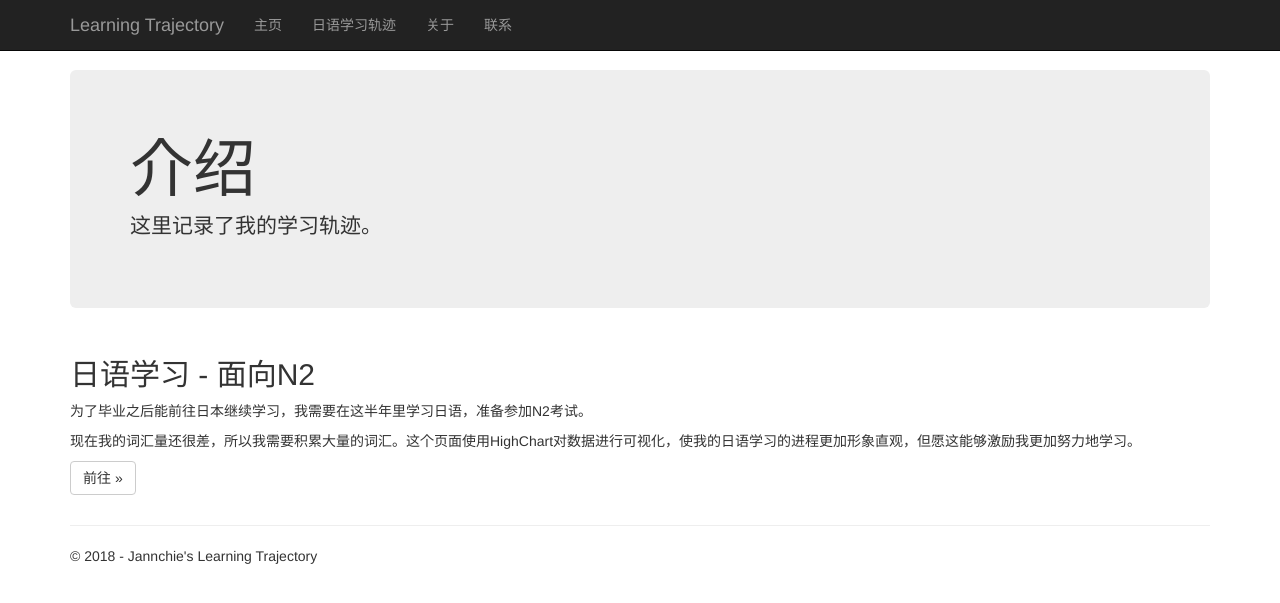
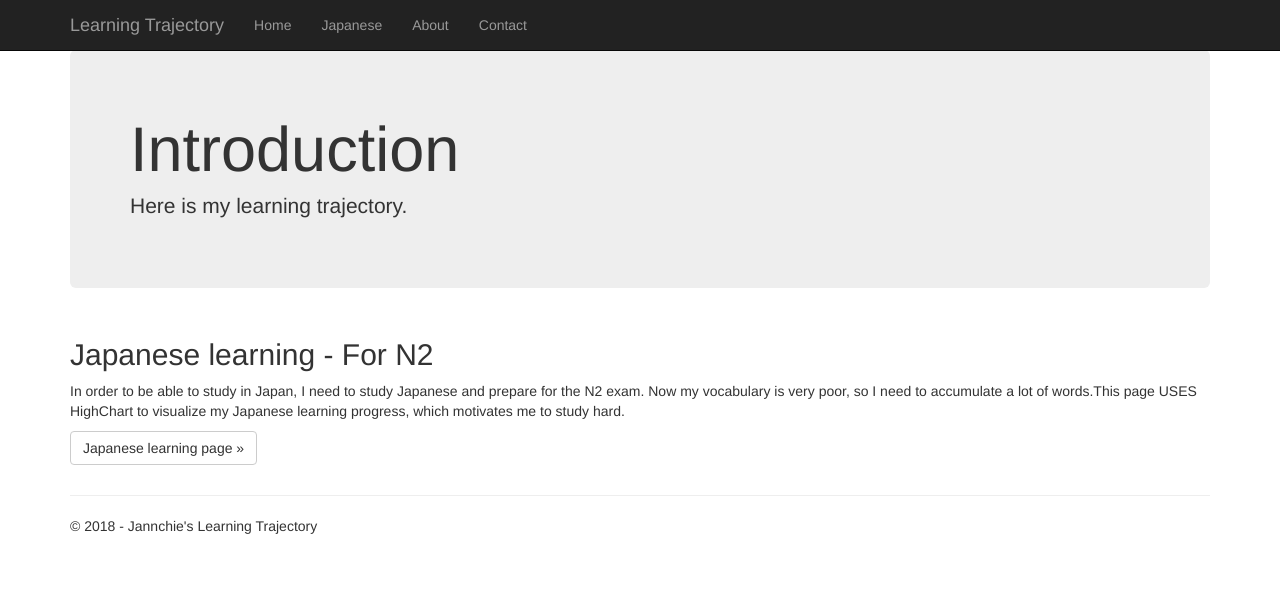
Before and after one commit to Jannchie/LearningTrajectory, a Flask app: page / in a window 1280 px wide. Shown: the top 603 px of the page. Run offline with Flask 2, Linux system fonts and the light colour scheme; parts of the project's set-up code (start-up, migrations or seed data) failed here and were passed over; some libraries are stand-ins or nearby versions.

Commit message:
Revert "数据库链接"
This reverts commit 617db38c40a2846ffdae9d4731a6df295e768332.

```diff
--- a/LearningTrajectory/LearningTrajectory/templates/index.html
+++ b/LearningTrajectory/LearningTrajectory/templates/index.html
@@ -3,19 +3,19 @@
 {% block content %}
 
 <div class="jumbotron">
-    <h1>介绍</h1>
-    <p class="lead">这里记录了我的学习轨迹。</p>
+    <h1>Introduction</h1>
+    <p class="lead">Here is my learning trajectory.</p>
 </div>
 
 <div class="row">
     <div class="col-md-12">
-        <h2>日语学习 - 面向N2</h2>
+        <h2>Japanese learning - For N2</h2>
         <p>
-            为了毕业之后能前往日本继续学习，我需要在这半年里学习日语，准备参加N2考试。</p>
-        <p>
-            现在我的词汇量还很差，所以我需要积累大量的词汇。这个页面使用HighChart对数据进行可视化，使我的日语学习的进程更加形象直观，但愿这能够激励我更加努力地学习。
+            In order to be able to study in Japan, I need to study Japanese and prepare for the N2 exam.
+            Now my vocabulary is very poor, so I need to accumulate a lot of words.This page USES HighChart
+            to visualize my Japanese learning progress, which motivates me to study hard.
         </p>
-        <p><a class="btn btn-default" href="japanese">前往 &raquo;</a></p>
+        <p><a class="btn btn-default" href="japanese">Japanese learning page &raquo;</a></p>
     </div>
 </div>
 
--- a/LearningTrajectory/LearningTrajectory/templates/layout.html
+++ b/LearningTrajectory/LearningTrajectory/templates/layout.html
@@ -23,10 +23,10 @@
             </div>
             <div class="navbar-collapse collapse">
                 <ul class="nav navbar-nav">
-                    <li><a href="{{ url_for('home') }}">主页</a></li>
-                    <li><a href="{{ url_for('japanese') }}">日语学习轨迹</a></li>
-                    <li><a href="{{ url_for('about') }}">关于</a></li>
-                    <li><a href="{{ url_for('contact') }}">联系</a></li>
+                    <li><a href="{{ url_for('home') }}">Home</a></li>
+                    <li><a href="{{ url_for('japanese') }}">Japanese</a></li>
+                    <li><a href="{{ url_for('about') }}">About</a></li>
+                    <li><a href="{{ url_for('contact') }}">Contact</a></li>
                 </ul>
             </div>
         </div>
--- a/LearningTrajectory/LearningTrajectory/views.py
+++ b/LearningTrajectory/LearningTrajectory/views.py
@@ -1,4 +1,3 @@
-# coding=utf-8
 """
 Routes and views for the flask application.
 """
@@ -8,48 +7,47 @@
 from flask import render_template
 from LearningTrajectory import app
 from LearningTrajectory.database import db
-from LearningTrajectory.JapaneseVocabularyTrajectory import JapaneseVocabularyTrajectory
-import json
-
+from LearningTrajectory.models.jp import Jp
 @app.route('/')
 @app.route('/home')
 def home():
     """Renders the home page."""
-    return render_template('index.html',
-        title='主页',
-        year=datetime.now().year,)
+    return render_template(
+        'index.html',
+        title='Home Page',
+        year=datetime.now().year,
+    )
 
 @app.route('/contact')
 def contact():
     """Renders the contact page."""
-    return render_template('contact.html',
-        title='联系',
+    return render_template(
+        'contact.html',
+        title='Contact',
         year=datetime.now().year,
-        message='如果需要联系我')
+        message='Welcome to contact.'
+    )
 
 @app.route('/about')
 def about():
     """Renders the about page."""
 
-    return render_template('about.html',
-        title='关于',
+    return render_template(
+        'about.html',
+        title='About',
         year=datetime.now().year,
-        message='我想说的一些话')
+        message='Something about me.'
+    )
 
 @app.route('/japanese')
 def japanese():
+    j = Jp.query.all()
+
     """Renders the japanese page."""
-    return render_template('japanese.html',
-
-        title='日语学习轨迹',
+    return render_template(
+        'japanese.html',
+        data=j,
+        title='Japanese Learning Trajectory',
         year=datetime.now().year,
-        message='记录下我日语学习的进程')
-
-@app.route('/japaneseGraph')
-def japaneseGraph():
-    """Renders the japanese page."""
-    japaneseVocabularyTrajectory = JapaneseVocabularyTrajectory.query.all()
-    data = []
-    for row in japaneseVocabularyTrajectory:
-        data.append([row.date.strftime("%Y/%m/%d"),row.number])
-    return json.dumps(data)
+        message='Record my Japanese progress.'
+    )
```
Also changed, not shown: LearningTrajectory/LearningTrajectory/JapaneseVocabularyTrajectory.py (deleted, +0 -10 lines), LearningTrajectory/LearningTrajectory/templates/japanese.html (+2 -78 lines).
